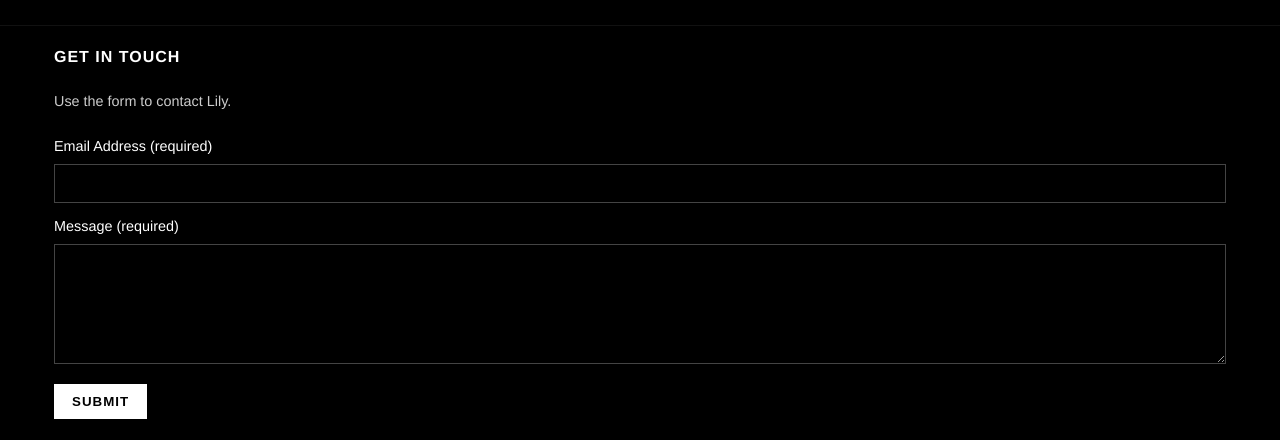
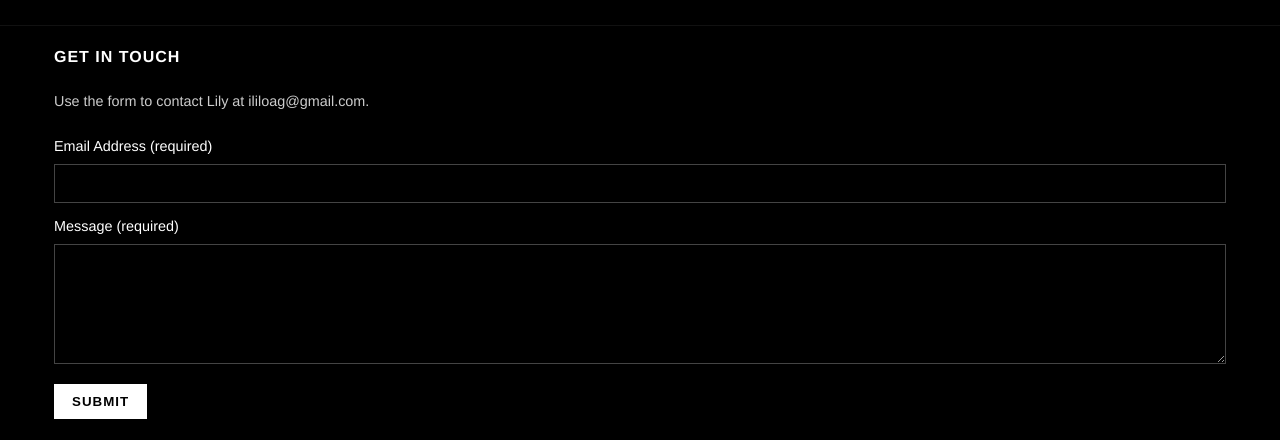
Before and after one commit to aboardsentimentalize/my-website, a plain HTML site: page about.html in a window 1280 px wide. Both pictures are taken after a click on the button "Email menu". Shown: the part 87-527 px from the top of the page. Drawn offline with Linux system fonts and the light colour scheme.

Commit message:
added email address to form

```diff
--- a/about.html
+++ b/about.html
@@ -365,7 +365,7 @@
 
     <div class="email-dropdown" id="email-dropdown">
         <h3>Get in Touch</h3>
-        <p>Use the form to contact Lily.</p>
+        <p>Use the form to contact Lily at ililoag@gmail.com.</p>
         <form class="email-form">
             <label for="email-input">Email Address (required)</label>
             <input type="email" id="email-input" name="email" required>
```
Also changed, not shown: build/about.html (+1 -1 lines), build/gallery.html (+1 -1 lines), build/headshots.html (+1 -1 lines), build/index.html (+1 -1 lines), build/press.html (+1 -1 lines), build/projects.html (+1 -1 lines), build/resume.html (+1 -1 lines), build/video.html (+1 -1 lines), index.html (+1 -1 lines).
